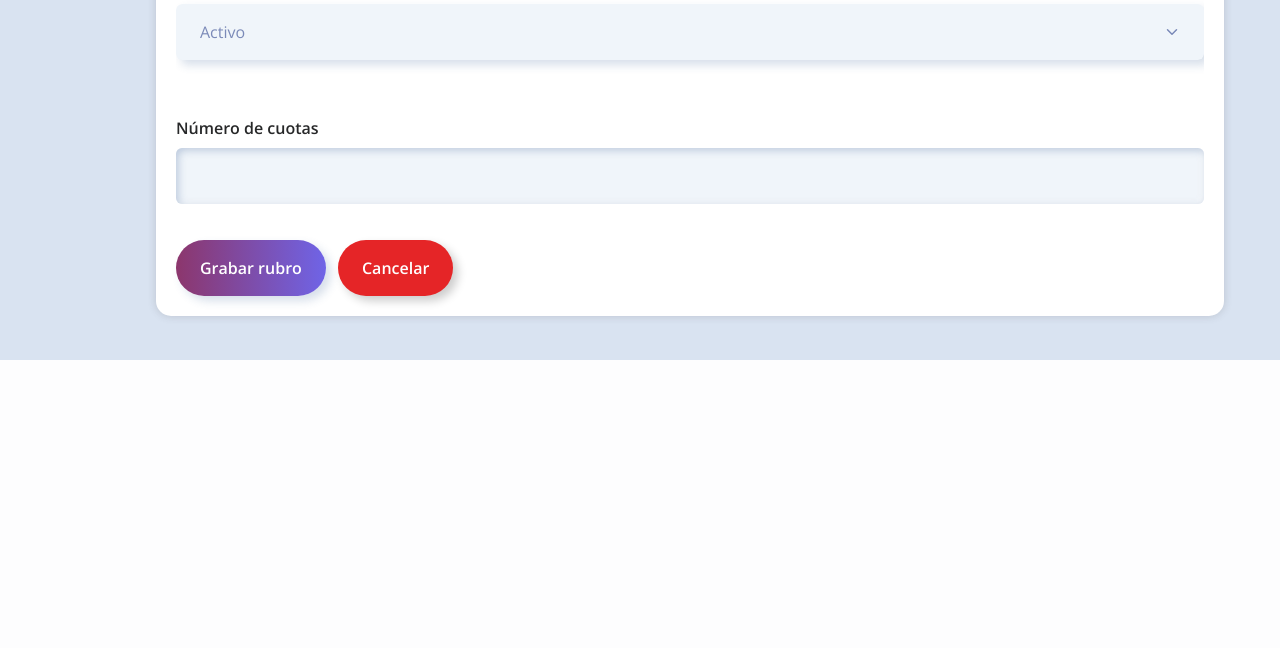
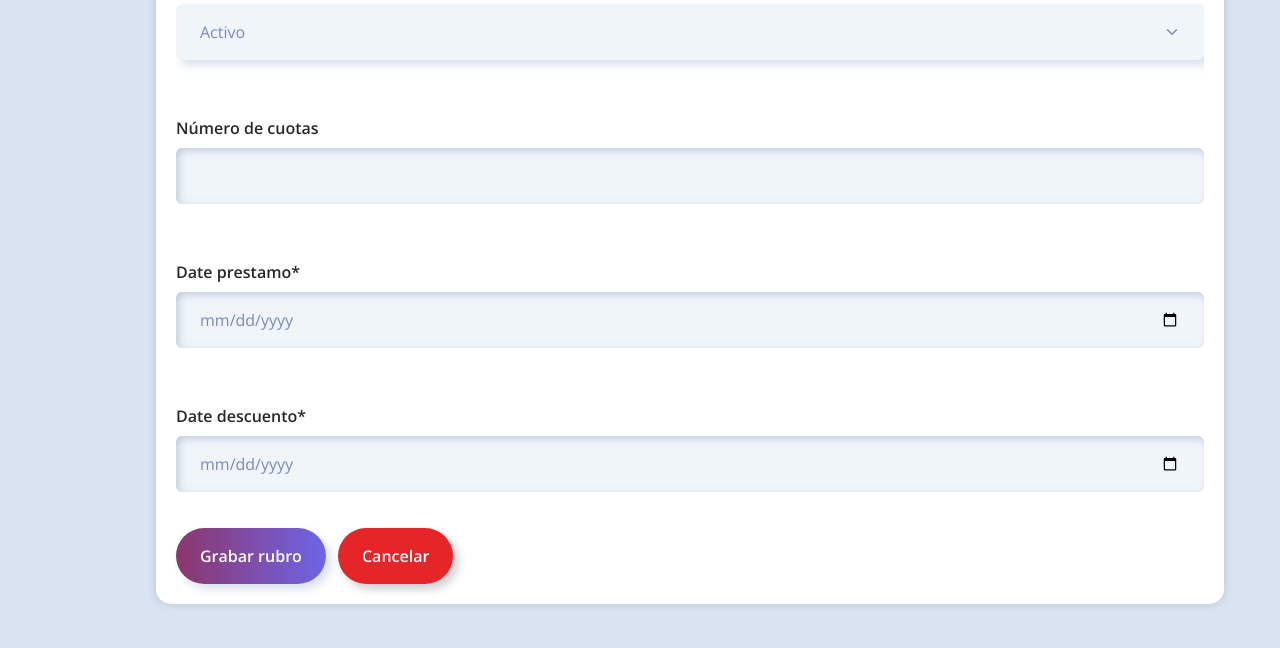
Before and after one commit to alejandg1/rrhhs_loans, a Django app: page /loans/entry/create in a window 1280 px wide. Shown: the part 854-1502 px from the top of the page. Before the commit the page ends 1214 px from the top, so only its background shows below. Run offline with Django 3.2, Linux system fonts and the light colour scheme; the visitor is signed in with stand-in values (Sample User, id 1); data that the repository does not hold is empty; some libraries are stand-ins or nearby versions.

Commit message:
ola soy yo

```diff
--- a/apps/loans/forms/entry.py
+++ b/apps/loans/forms/entry.py
@@ -4,6 +4,13 @@ from apps.loans.models import Entry, ESTADO_CHOICES
 
 
 class EntryForm(ModelForm):
+    date_prestamo = forms.DateField(
+        widget=forms.DateInput(attrs={'type': 'date', 'class': 'form-control'})
+    )
+    date_descuento = forms.DateField(
+        widget=forms.DateInput(attrs={'type': 'date', 'class': 'form-control'})
+    )
+
     class Meta:
         model = Entry
         exclude = ['cuota']
@@ -12,3 +19,15 @@ class EntryForm(ModelForm):
         choices=ESTADO_CHOICES,
         widget=forms.Select(attrs={'class': 'form-control'})
     )
+
+    def clean(self):
+        cleaned_data = super().clean()
+        date_prestamo = cleaned_data.get('date_prestamo')
+        date_descuento = cleaned_data.get('date_descuento')
+
+        if date_prestamo and date_descuento:
+            if date_descuento < date_prestamo:
+                msg = 'La fecha de inicio de descuento no puede ser anterior a la fecha del préstamo.'
+                self.add_error('date_descuento', msg)
+
+        return cleaned_data
--- a/apps/loans/models.py
+++ b/apps/loans/models.py
@@ -69,11 +69,13 @@ class Entry(models.Model):
     value = models.DecimalField(
         max_digits=10, decimal_places=2, verbose_name='valor', null=True)
     state = models.CharField(max_length=20,
-                             verbose_name='estado', choices=ESTADO_CHOICES, default='activo')
+        verbose_name='estado', choices=ESTADO_CHOICES, default='activo')
     num_cuotas = models.IntegerField(
         verbose_name='número de cuotas', blank=True, null=True)
     cuota = models.DecimalField(max_digits=10, decimal_places=2,
-                                verbose_name='cuota', blank=True, null=True)
+        verbose_name='cuota', blank=True, null=True)
+    date_prestamo = models.DateField(verbose_name='fecha del préstamo', blank=True, null=True)
+    date_descuento = models.DateField(verbose_name='fecha de inicio de descuento', blank=True, null=True)
 
     def __str__(self):
         return (f"{self.code} {self.id} {self.value}")
--- a/apps/loans/templates/entry/list.html
+++ b/apps/loans/templates/entry/list.html
@@ -15,9 +15,11 @@
         <th>ID</th>
         <th>empleado</th>
         <th>Descripción</th>
+        <th>Fecha del préstamo</th>
         <th>Valor</th>
         <th>Cuotas</th>
         <th>Número de cuotas</th>
+        <th>Fecha del descuento</th>
         <th>Estado</th>
         <!-- <th>aseguradora</th> -->
         <th class="text-danger">Acciones</th>
@@ -30,9 +32,11 @@
             <td>{{item.id}}</td>
             <td>{{item.employee}}</td>
             <td>{{item.description}}</td>
+            <td>{{item.date_prestamo}}</td>
             <td>{{item.value}}</td>
             <td>{{item.cuota}}</td>
             <td>{{item.num_cuotas}}</td>
+            <td>{{item.date_descuento}}</td>
             <td>{{item.state}}</td>
             <td class="text-center ">
             {% if permissions.change_entry %}
--- a/apps/loans/views/entry.py
+++ b/apps/loans/views/entry.py
@@ -68,6 +68,6 @@ class EntryDeleteView(DeleteViewMixin, DeleteView):
     def get_context_data(self, **kwargs):
         context = super().get_context_data()
         context['grabar'] = 'Eliminar rubro'
-        context['description'] = f"¿Desea Eliminar la rubro: {self.object.name}?"
+        context['description'] = f"¿Desea Eliminar la rubro de: {self.object.employee}?"
         context['back_url'] = self.success_url
         return context
--- a/apps/loans/views/insurance.py
+++ b/apps/loans/views/insurance.py
@@ -69,6 +69,6 @@ class InsuranceDeleteView(DeleteViewMixin, DeleteView):
     def get_context_data(self, **kwargs):
         context = super().get_context_data()
         context['grabar'] = 'Eliminar seguro'
-        context['description'] = f"¿Desea Eliminar la seguro: {self.object.name}?"
+        context['description'] = f"¿Desea Eliminar la seguro: {self.object.insurier}?"
         context['back_url'] = self.success_url
         return context
```
